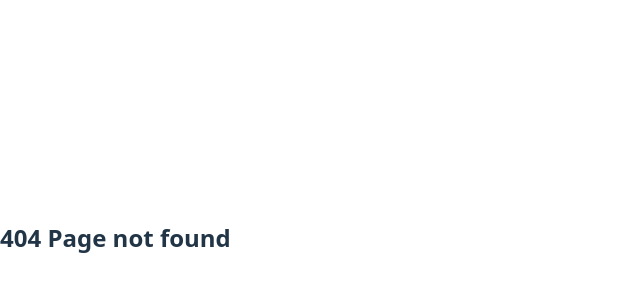
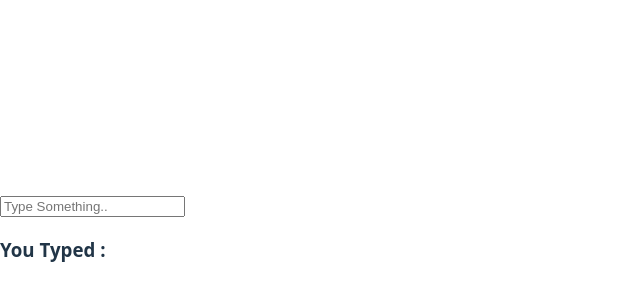
Before and after one commit to Dadibudesandesh/React-Journey-, a React (Vite) app: page / in a window 1280 px wide. Before the commit this address had no page. Shown: the part 162-462 px from the top of the page, without its empty margins (0-640 px from the left). Built offline with nearby package versions, Linux system fonts and the light colour scheme.

Commit message:
Perform Lifting State

```diff
--- a/src/App.jsx
+++ b/src/App.jsx
@@ -1,20 +1,18 @@
 import { BrowserRouter as Router, Routes, Route, Link } from 'react-router-dom'
 
 import User from './User'
+import { useState } from 'react'
+import Display from './Display';
+import InputBox from './InputBox';
 
 function App() {
-
+  const [text,setText ] = useState('');
   return (
-    <Router>
-
-      <Routes>
-        <Route path='/user/:id' element={<User/>} />
-        <Route path='*' element={<h2>404 Page not found</h2>} />
-      </Routes>
-
-    </Router>
+   <div>
+   <InputBox setText={setText}/>
+   <Display text={text}/>
+   </div>
   )
 
 }
-
 export default App
--- /dev/null
+++ b/src/Display.jsx
@@ -0,0 +1,7 @@
+function Display({text}){
+    return(
+        <h3>You Typed : {text}</h3>
+    )
+}
+
+export default Display;
--- /dev/null
+++ b/src/InputBox.jsx
@@ -0,0 +1,7 @@
+function InputBox({setText}){
+    return(
+        <input type="text" onChange={(e)=>setText(e.target.value)} placeholder="Type Something.." />
+    )
+}
+
+export default InputBox;
```
